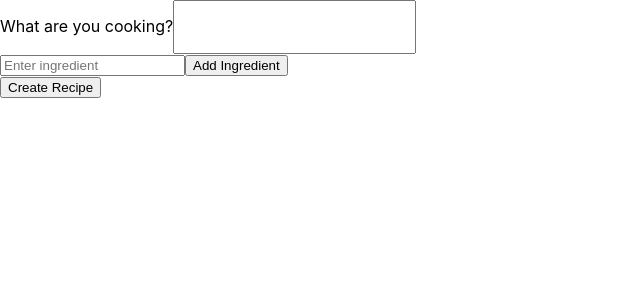
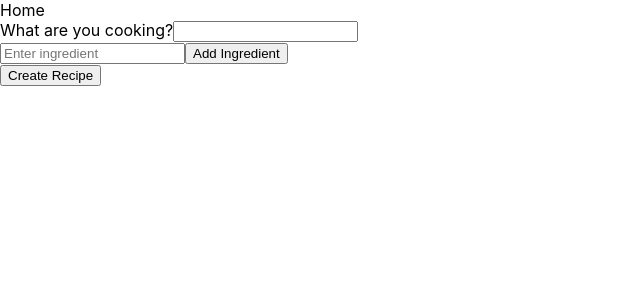
Before and after one commit to jsacevedo/grocery-list, a Next.js app: page / in a window 1280 px wide. Shown: the top 300 px of the page, without its empty margins (0-640 px from the left). Built offline with nearby package versions, Linux system fonts and the light colour scheme.

Commit message:
#6 - POST data to mongoDB

```diff
--- /dev/null
+++ b/components/Form.js
@@ -0,0 +1,148 @@
+import { useState } from 'react';
+import { useRouter } from 'next/router';
+
+import FormInput from './FormInput';
+
+const Form = ({ formId, recipeForm, forNewRecipe = true }) => {
+  const router = useRouter();
+  const contentType = 'application/json';
+
+  const [errors, setErrors] = useState({});
+  const [message, setMessage] = useState('');
+
+  const [form, setForm] = useState({
+    recipe_name: recipeForm.recipe_name,
+    creator_name: recipeForm.creator_name,
+    ingredients: recipeForm.ingredients,
+  });
+
+  /* The POST method adds a new entry in the mongodb database. */
+  const postData = async (form) => {
+    try {
+      const res = await fetch('/api/recipes', {
+        method: 'POST',
+        headers: {
+          Accept: contentType,
+          'Content-Type': contentType,
+        },
+        body: JSON.stringify(form),
+      });
+
+      console.log(res.body);
+
+      // Throw error with status code in case Fetch API req failed
+      if (!res.ok) {
+        throw new Error(res.status);
+      }
+
+      router.push('/success');
+    } catch (error) {
+      setMessage('Failed to add recipe');
+      console.log(error);
+    }
+  };
+
+  const handleChange = (event) => {
+    const { name, value } = event.target;
+
+    setForm({ ...form, [name]: value });
+  };
+
+  const handleIngredient = (event, index) => {
+    const { name, value } = event.target;
+    const ingredients = [...form.ingredients];
+    ingredients[index][name] = value;
+
+    setForm({ ...form, ingredients });
+  };
+
+  const removeIngredient = (index) => {
+    const ingredients = [...form.ingredients];
+    ingredients.splice(index, 1);
+
+    setForm({ ...form, ingredients });
+  };
+
+  const addIngredient = () => {
+    const ingredients = [...form.ingredients];
+    ingredients.push({ ingredient: '' });
+
+    setForm({ ...form, ingredients });
+  };
+
+  const createNewRecipe = (event) => {
+    event.preventDefault();
+
+    const errs = formValidate();
+
+    /*
+     * Not needed yet, we are not yet editing lists
+    if (Object.keys(errs).length === 0) {
+      forNewRecipe ? postData(form) : putData(form);
+    } else {
+      setErrors({ errs });
+    }
+    */
+
+    // When we add editing, this will be eliminated and the forNewRecipe above will be used
+    if (Object.keys(errs).length === 0) {
+      postData(form);
+    } else {
+      setErrors({ errs });
+    }
+  };
+
+  /* Makes sure recipe info is filled for recipe name */
+  const formValidate = () => {
+    let err = {};
+    if (!form.recipe_name) err.recipe_name = 'Recipe name is required';
+    return err;
+  };
+
+  return (
+    <>
+      <form id={formId} onSubmit={createNewRecipe}>
+        <div>
+          <label htmlFor="recipe-name">What are you cooking?</label>
+          <input
+            id="recipe-name-id"
+            type="text"
+            name="recipe_name"
+            value={form.recipe_name}
+            onChange={handleChange}
+          />
+        </div>
+
+        {form.ingredients.map((item, index) => {
+          return (
+            <div className="ingredient" key={`${item}-${index}`}>
+              <FormInput
+                value={item.ingredient}
+                onChange={(event) => handleIngredient(event, index)}
+              />
+              {form.ingredients.length !== 1 && (
+                <button type="button" onClick={() => removeIngredient(index)}>
+                  Remove Ingredient
+                </button>
+              )}
+              {form.ingredients.length - 1 === index && (
+                <button type="button" onClick={addIngredient}>
+                  Add Ingredient
+                </button>
+              )}
+            </div>
+          );
+        })}
+        <button type="submit">Create Recipe</button>
+      </form>
+      <p>{message}</p>
+      <div>
+        {Object.keys(errors).map((err, index) => (
+          <li key={index}>{err}</li>
+        ))}
+      </div>
+    </>
+  );
+};
+
+export default Form;
--- /dev/null
+++ b/components/NewRecipe.js
@@ -0,0 +1,13 @@
+import Form from './Form';
+
+const NewRecipe = () => {
+  const recipeForm = {
+    recipe_name: '',
+    creator_name: 'Default',
+    ingredients: [{ ingredient: '' }],
+  };
+
+  return <Form formId="add-new-recipe" recipeForm={recipeForm} />;
+};
+
+export default NewRecipe;
--- /dev/null
+++ b/lib/dbConnect.js
@@ -0,0 +1,46 @@
+import mongoose from 'mongoose';
+
+const MONGODB_URI = process.env.MONGODB_URI;
+
+if (!MONGODB_URI) {
+  throw new Error(
+    'Please define the MONGODB_URI environment variable inside env.local'
+  );
+}
+
+/**
+ * Global is used here to maintain a cached connection across hot reloads
+ * in development. This prevents connections growing exponentially
+ * during API Route usage.
+ */
+let cached = global.mongoose;
+
+if (!cached) {
+  cached = global.mongoose = { conn: null, promise: null };
+}
+
+async function dbConnect() {
+  if (cached.conn) {
+    return cached.conn;
+  }
+
+  if (!cached.promise) {
+    const opts = {
+      useNewUrlParser: true,
+      useUnifiedTopology: true,
+      bufferCommands: false,
+      bufferMaxEntries: 0,
+      useFindAndModify: false,
+      useCreateIndex: true,
+    };
+
+    cached.promise = mongoose.connect(MONGODB_URI, opts).then((mongoose) => {
+      return mongoose;
+    });
+  }
+
+  cached.conn = await cached.promise;
+  return cached.conn;
+}
+
+export default dbConnect;
--- a/models/Recipe.js
+++ b/models/Recipe.js
@@ -1,13 +1,13 @@
 import mongoose from 'mongoose';
 
 const RecipeSchema = new mongoose.Schema({
-  name: {
+  recipe_name: {
     type: String,
     required: [true, 'Please provide a name for the recipe.'],
   },
   creator_name: {
     type: String,
-    required: [true, 'You must be logged in to save a recipe.'],
+    // required: [true, 'You must be logged in to save a recipe.'],
   },
   ingredients: {
     type: Array,
--- a/pages/_app.js
+++ b/pages/_app.js
@@ -1,7 +1,24 @@
+import Head from 'next/head';
+import Link from 'next/link';
+
 import '../styles/globals.scss';
 
-function MyApp({ Component, pageProps }) {
-  return <Component {...pageProps} />;
+function GroceryListApp({ Component, pageProps }) {
+  return (
+    <>
+      <Head>
+        <title>Grocery List App</title>
+      </Head>
+      <header>
+        <nav>
+          <Link href="/">
+            <a>Home</a>
+          </Link>
+        </nav>
+      </header>
+      <Component {...pageProps} />
+    </>
+  );
 }
 
-export default MyApp;
+export default GroceryListApp;
--- a/pages/api/hello.js
+++ /dev/null
@@ -1,5 +0,0 @@
-// Next.js API route support: https://nextjs.org/docs/api-routes/introduction
-
-export default function handler(req, res) {
-  res.status(200).json({ name: 'John Doe' })
-}
--- /dev/null
+++ b/pages/api/recipes/index.js
@@ -0,0 +1,22 @@
+import dbConnect from '../../../lib/dbConnect';
+import Recipe from '../../../models/Recipe';
+
+export default async function handler(req, res) {
+  const { method } = req;
+
+  await dbConnect();
+
+  switch (method) {
+    case 'POST':
+      try {
+        const recipe = await Recipe.create(req.body);
+        res.status(201).json({ success: true, data: recipe });
+      } catch (error) {
+        res.status(400).json({ success: false });
+      }
+      break;
+    default:
+      res.status(400).json({ success: false });
+      break;
+  }
+}
--- a/pages/index.js
+++ b/pages/index.js
@@ -1,84 +1,13 @@
-import Head from 'next/head';
-import Image from 'next/image';
 import { useState } from 'react';
 
 // Import Components
-import FormInput from '../components/FormInput';
+import NewRecipe from '../components/NewRecipe';
 
 // import Styles
 import styles from '../styles/Home.module.scss';
 
 const Home = () => {
-  const [recipeName, setRecipeName] = useState({ recipe: '' });
-  const [ingredientsList, setIngredientsList] = useState([{ ingredient: '' }]);
-
-  const handleChange = (event, index) => {
-    const { name, value } = event.target;
-
-    const ingredients = [...ingredientsList];
-    ingredients[index][name] = value;
-    setIngredientsList(ingredients);
-  };
-
-  const recipeChange = (event) => {
-    setRecipeName({ ...recipeName, [event.target.name]: event.target.value });
-  };
-
-  const removeIngredient = (index) => {
-    const ingredients = [...ingredientsList];
-    ingredients.splice(index, 1);
-    setIngredientsList(ingredients);
-  };
-
-  const addIngredient = () => {
-    setIngredientsList([...ingredientsList, { ingredient: '' }]);
-  };
-
-  const createNewRecipe = (event) => {
-    event.preventDefault();
-
-    console.log(`Recipe Name: `, recipeName);
-    console.log(`Ingredients: `, ingredientsList);
-  };
-
-  return (
-    <>
-      <form onSubmit={createNewRecipe}>
-        <div className={styles.input}>
-          <label htmlFor="recipe-name">What are you cooking?</label>
-          <input
-            id={styles.recipeName}
-            type="text"
-            name="recipe"
-            value={recipeName.recipe}
-            onChange={recipeChange}
-          />
-        </div>
-
-        {ingredientsList.map((x, index) => {
-          return (
-            <div className="ingredient" key={`${x}-${index}`}>
-              <FormInput
-                value={x.ingredient}
-                onChange={(event) => handleChange(event, index)}
-              />
-              {ingredientsList.length !== 1 && (
-                <button type="button" onClick={() => removeIngredient(index)}>
-                  Remove Ingredient
-                </button>
-              )}
-              {ingredientsList.length - 1 === index && (
-                <button type="button" onClick={addIngredient}>
-                  Add Ingredient
-                </button>
-              )}
-            </div>
-          );
-        })}
-        <button type="submit">Create Recipe</button>
-      </form>
-    </>
-  );
+  return <NewRecipe />;
 };
 
 export default Home;
--- /dev/null
+++ b/pages/success.js
@@ -0,0 +1,5 @@
+const Success = () => {
+  return 'Data sent to DB';
+};
+
+export default Success;
```
Also changed, not shown: pages/api/recipes/[id].js (added), 1 other file (tests, documents, lock files or other folders).
